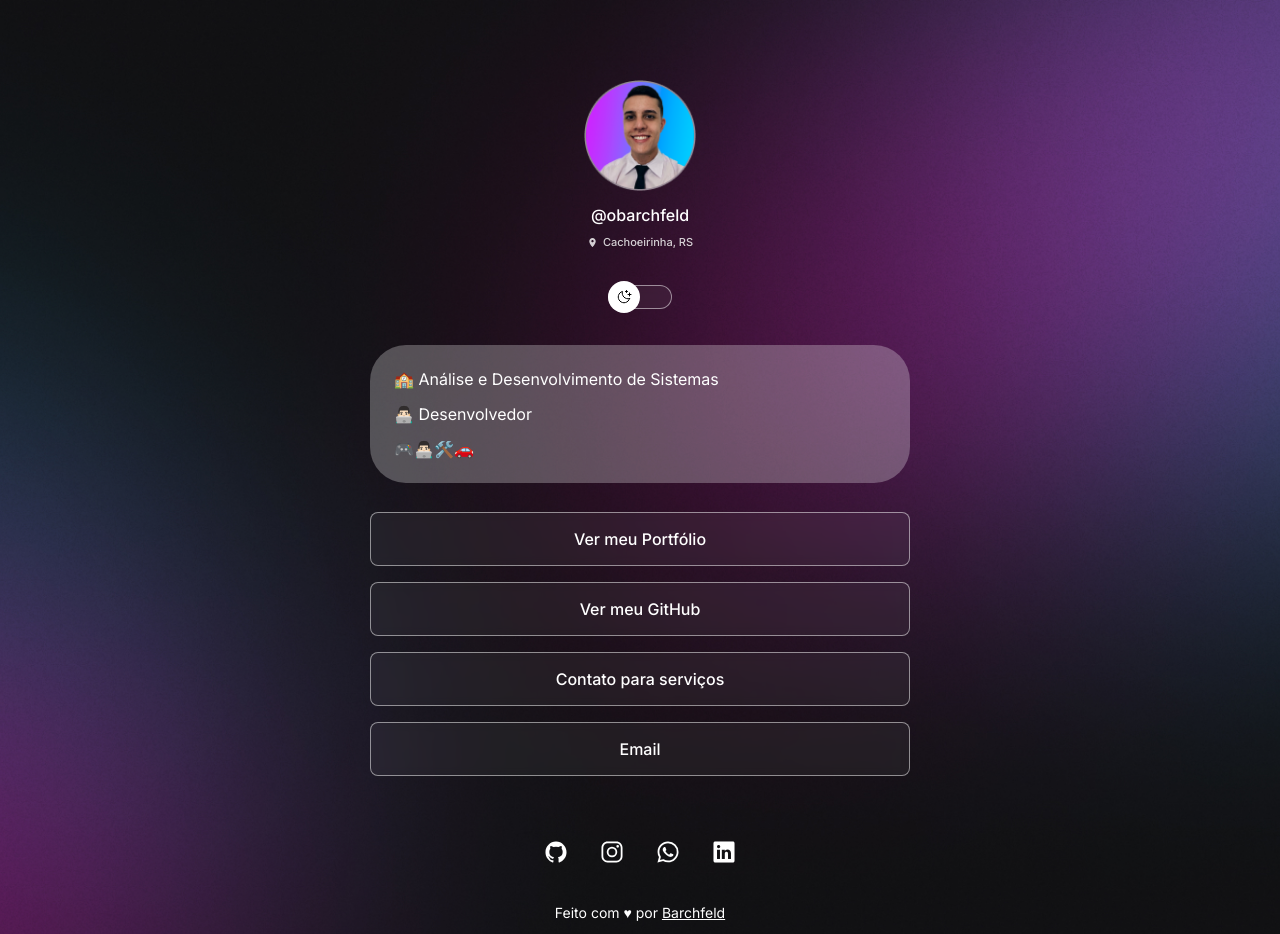
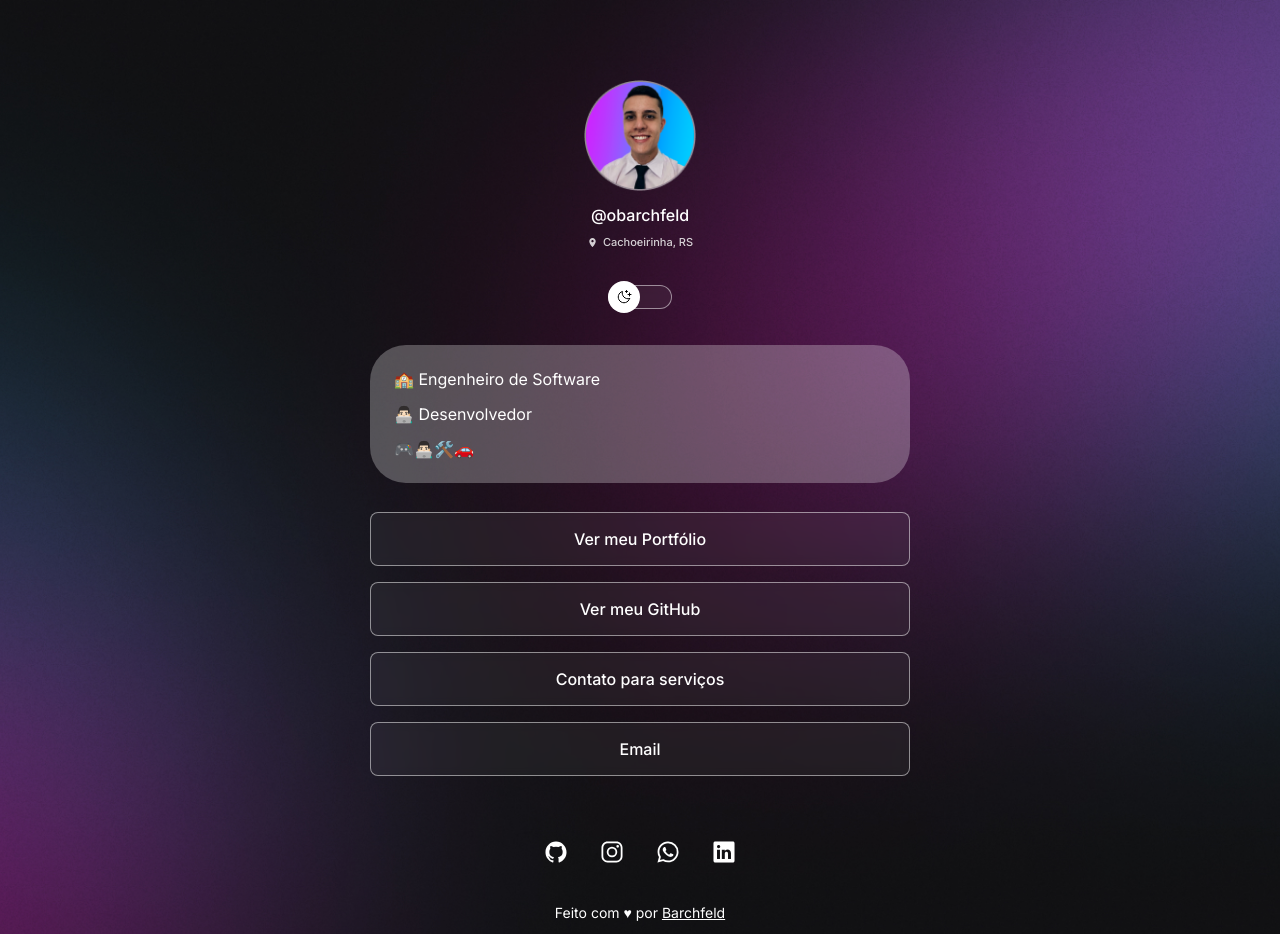
Before and after one commit to Barchf3ld/BarchLinks, a plain HTML site: page index.html in a window 1280 px wide. Shown: the top 934 px of the page. Drawn offline with nearby package versions, Linux system fonts and the light colour scheme.

Commit message:
Update index.html

```diff
--- a/index.html
+++ b/index.html
@@ -37,7 +37,7 @@
 
       <div id="paper" class="paper-light">
         <div class="text-description">
-          <p>🏫 Análise e Desenvolvimento de Sistemas</p>
+          <p>🏫 Engenheiro de Software</p>
           <p>👨🏻‍💻 Desenvolvedor</p>
           <p>🎮👨🏻‍💻🛠️🚗</p></div>
       </div>
```
